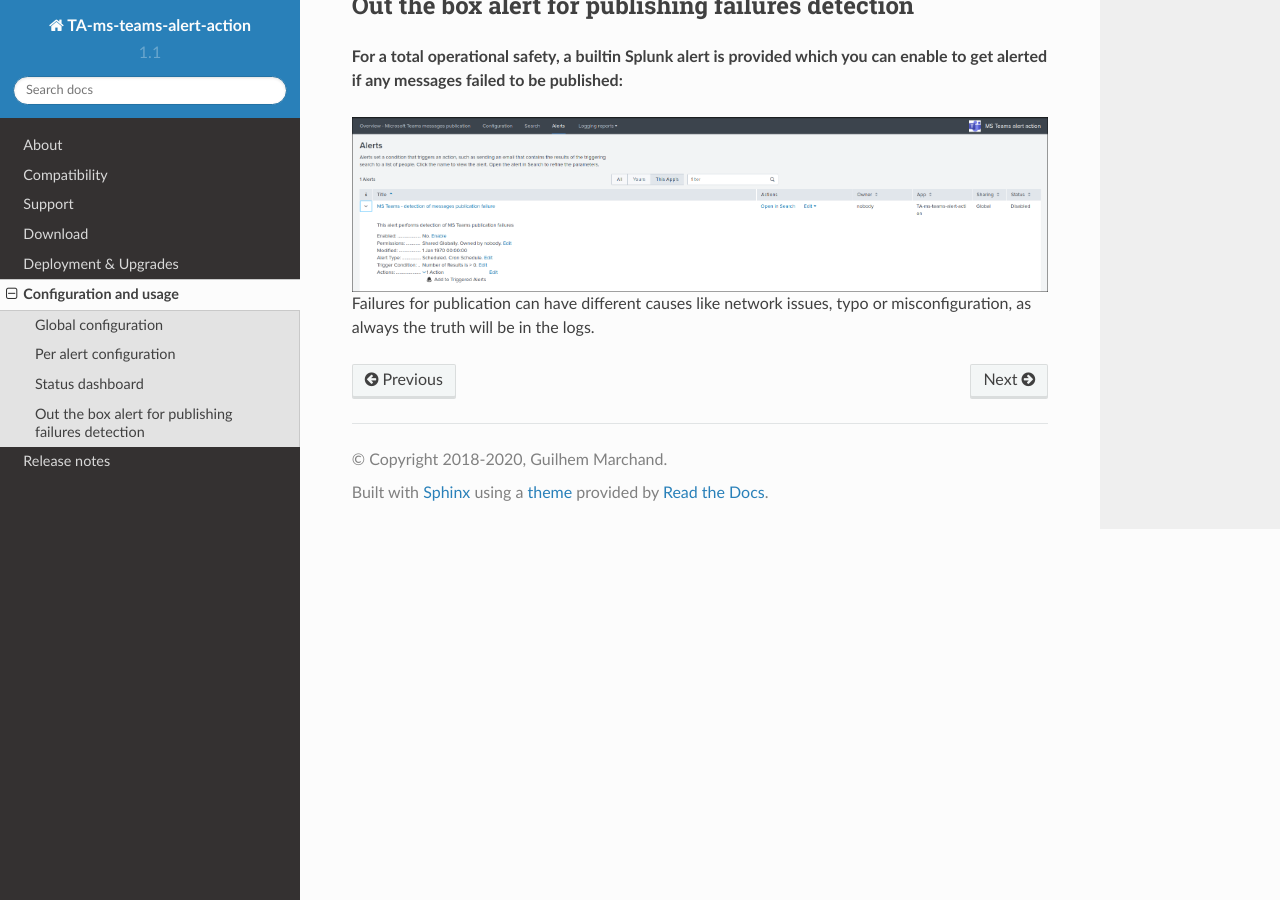
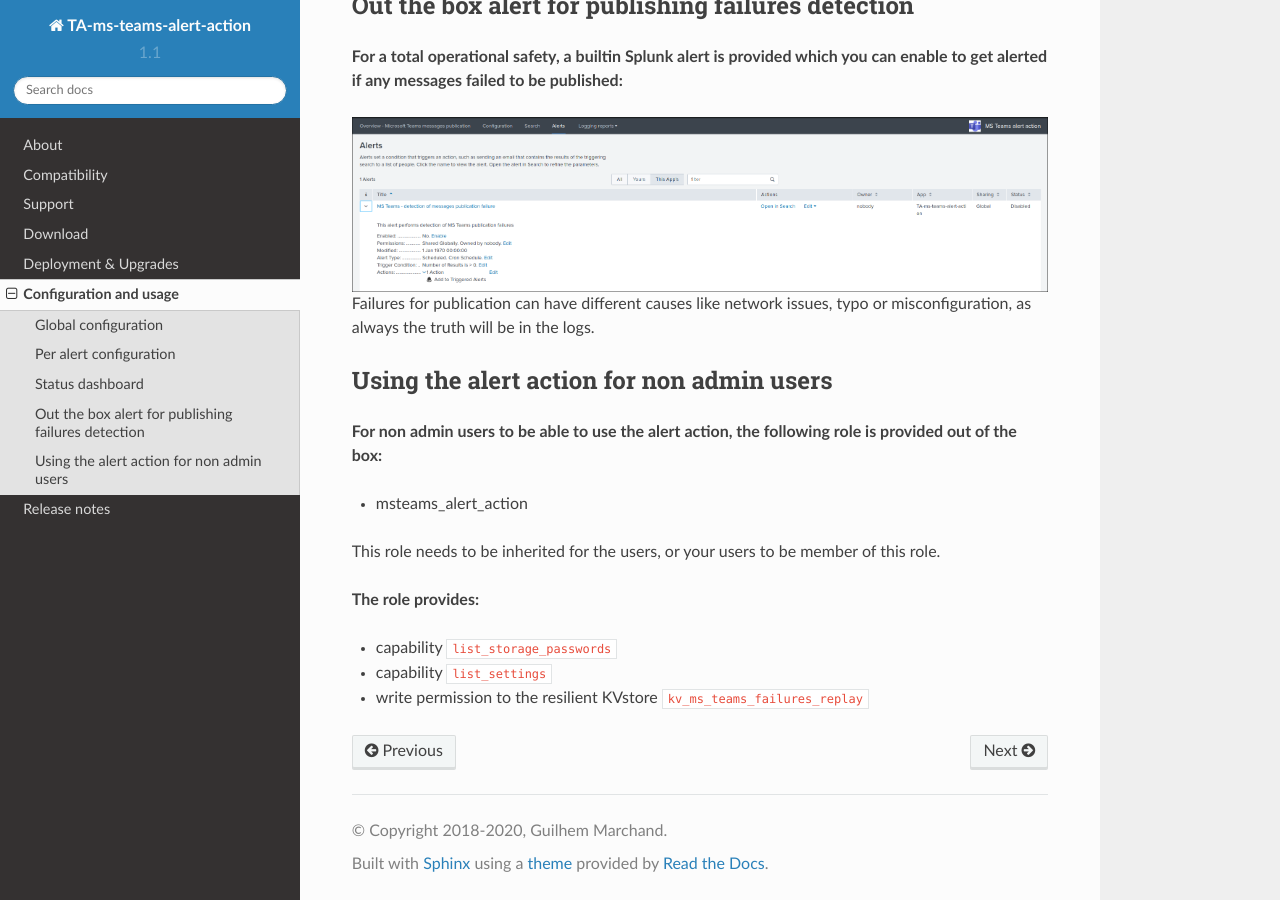
Before and after one commit to guilhemmarchand/TA-ms-teams-alert-action, a Sphinx documentation site: the page built from docs/configuration.rst, in a window 1280 px wide and 900 px high, scrolled down 4193 px. Built offline with Sphinx 7.4.7 and the Read the Docs theme 2.0.0, drawn with Linux system fonts in a browser that asks for light colours.

Commit message:
Version 1.0.8
- Fix: Provide an embedded role msteams_alert_action that can be inherited for non admin users to be allowed to fire the action and work with the resilient store feature

```diff
--- a/docs/configuration.rst
+++ b/docs/configuration.rst
@@ -108,3 +108,18 @@
    :align: center
 
 Failures for publication can have different causes like network issues, typo or misconfiguration, as always the truth will be in the logs.
+
+Using the alert action for non admin users
+==========================================
+
+**For non admin users to be able to use the alert action, the following role is provided out of the box:**
+
+- msteams_alert_action
+
+This role needs to be inherited for the users, or your users to be member of this role.
+
+**The role provides:**
+
+- capability ``list_storage_passwords``
+- capability ``list_settings``
+- write permission to the resilient KVstore ``kv_ms_teams_failures_replay``
--- a/docs/releasenotes.rst
+++ b/docs/releasenotes.rst
@@ -51,3 +51,8 @@
 - Feature: Integration of the resilient store capabilities, which rely on a KVstore to automatically handle and retry temporary message creation failures with resiliency
 - Feature: Overview dashboard update to reflect the resilient store integration, news reports and alerts
 - Fix: Metadata avoid sharing alerts, reports and views at global level
+
+Version 1.0.8
+=============
+
+- Fix: Provide an embedded role msteams_alert_action that can be inherited for non admin users to be allowed to fire the action and work with the resilient store feature
```
Also changed, not shown: 5 other files.
